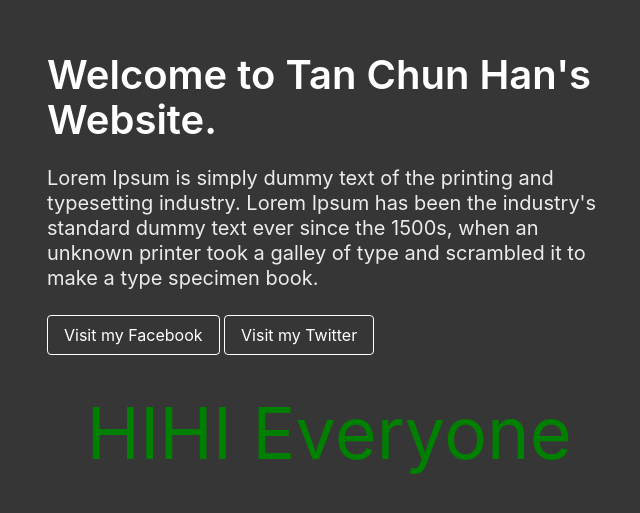
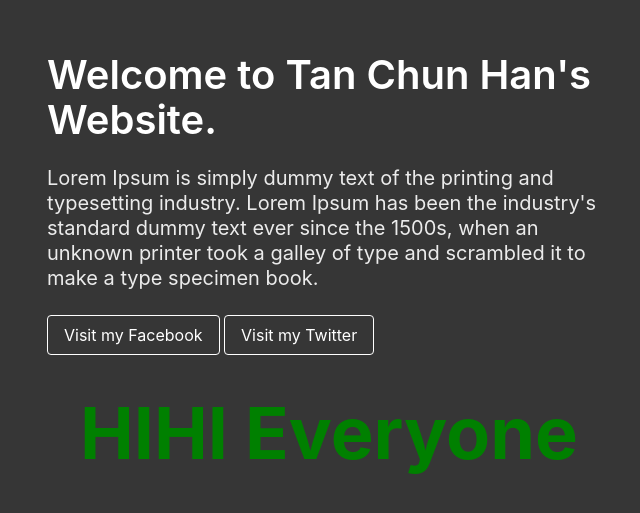
Before and after one commit to chunhan2915/tanchunhan.github.io, a plain HTML site: page index.html in a window 1280 px wide. Shown: the part 131-644 px from the top of the page, without its empty margins (311-951 px from the left). Drawn offline with nearby package versions, Linux system fonts and the light colour scheme.

Commit message:
Update index.html

```diff
--- a/index.html
+++ b/index.html
@@ -23,7 +23,7 @@
                         <a href="https://facebook.com/"><button class="button is-white is-outlined">Visit my Facebook</button></a> &nbsp;
                         <a href="https://twitter.com/"><button class="button is-white is-outlined">Visit my Twitter</button></a>
                     </div>
-                    <h2 style="color: green;text-align: center;font-size: 72px;">HIHI Everyone</h2>
+                    <h2 style="color: green;text-align: center;font-size: 72px;font-weight: bold;">HIHI Everyone</h2>
 
                 </div>
             </div>
```
